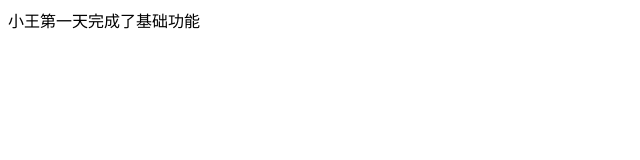
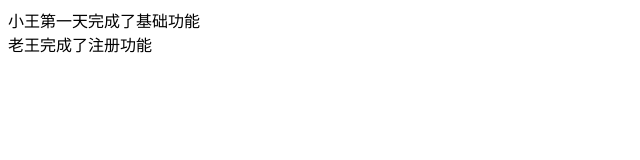
Before and after one commit to ShibaInuOfMars/egithub, a plain HTML site: page index.html in a window 1280 px wide. Shown: the whole page, without its empty margins (0-640 px from the left). Drawn offline with Linux system fonts and the light colour scheme.

Commit message:
老王完成的注册功能

```diff
--- a/index.html
+++ b/index.html
@@ -6,5 +6,6 @@
 </head>
 <body>
 <div>小王第一天完成了基础功能</div>
+<div>老王完成了注册功能</div>
 </body>
 </html>
```
